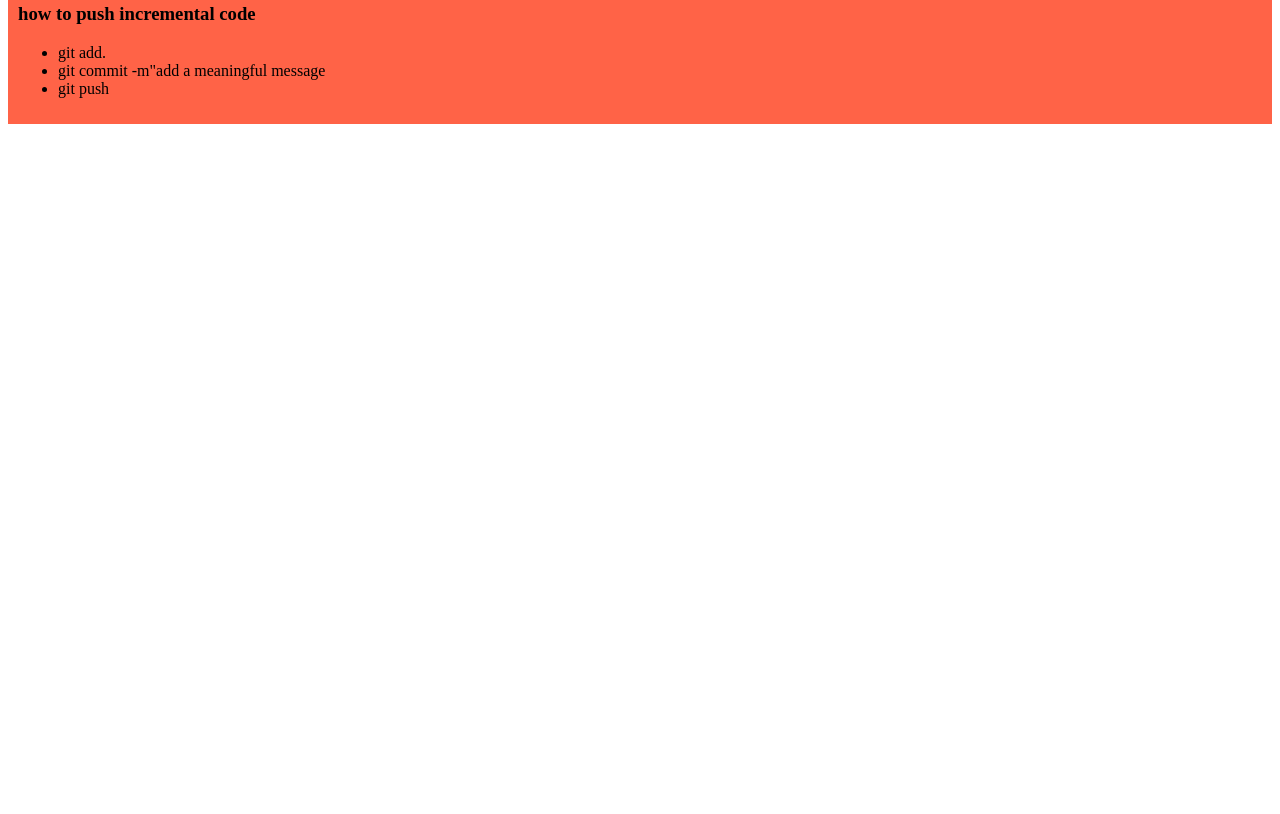
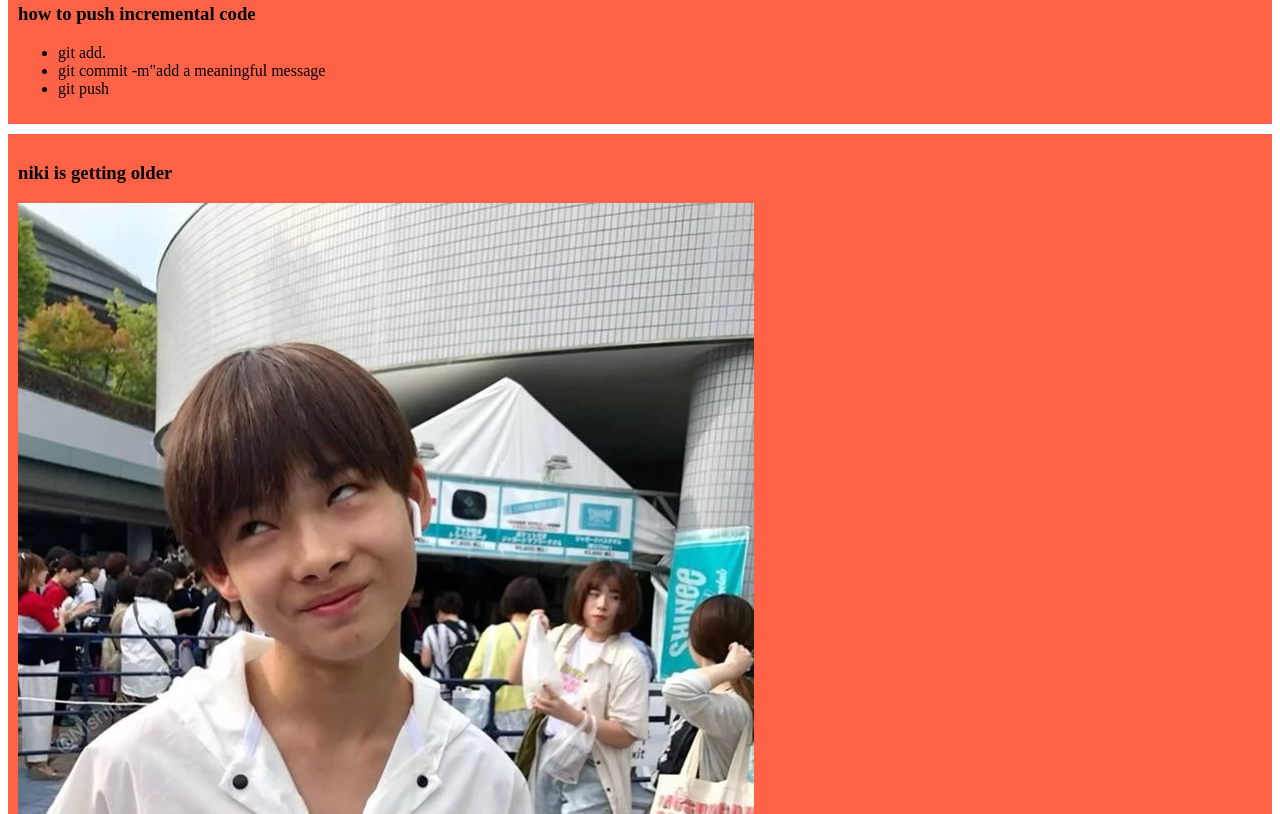
Before and after one commit to vabnaa/my-simple-website, a plain HTML site: page index.html in a window 1280 px wide. Shown: the part 366-1180 px from the top of the page. Before the commit the page ends 800 px from the top, so only its background shows below. Drawn offline with Linux system fonts and the light colour scheme.

Commit message:
niki is sticky

```diff
--- a/index.html
+++ b/index.html
@@ -23,5 +23,9 @@
             <li>git push</li>
         </ul>
     </div>
+    <div>
+        <h3>niki is getting older</h3>
+        <img src="images/Niki predebut.jpg" alt="">
+    </div>
 </body>
 </html>
```
Also changed, not shown: images/Niki predebut.jpg (added).
